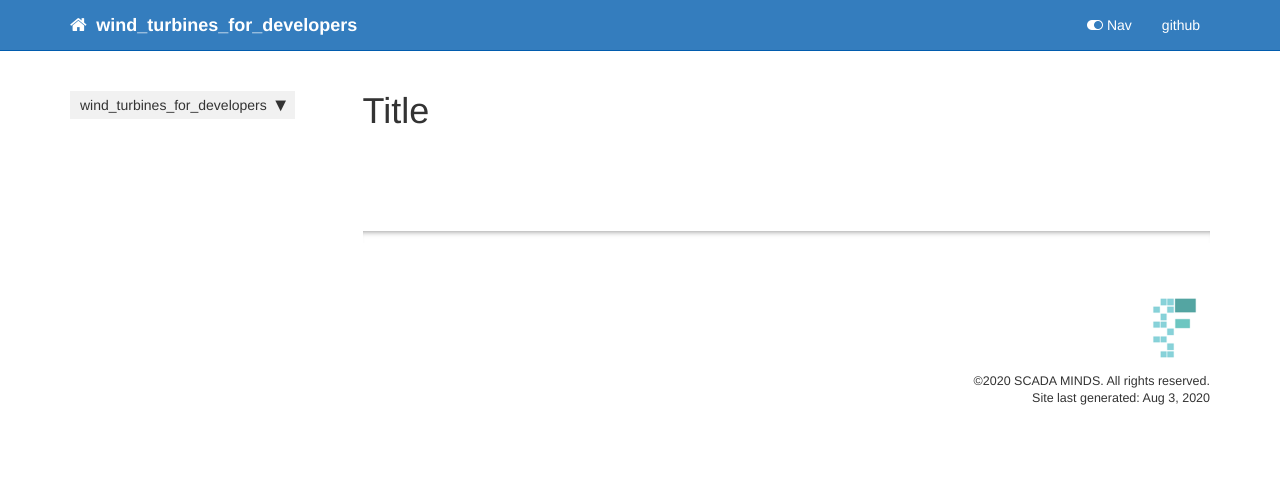
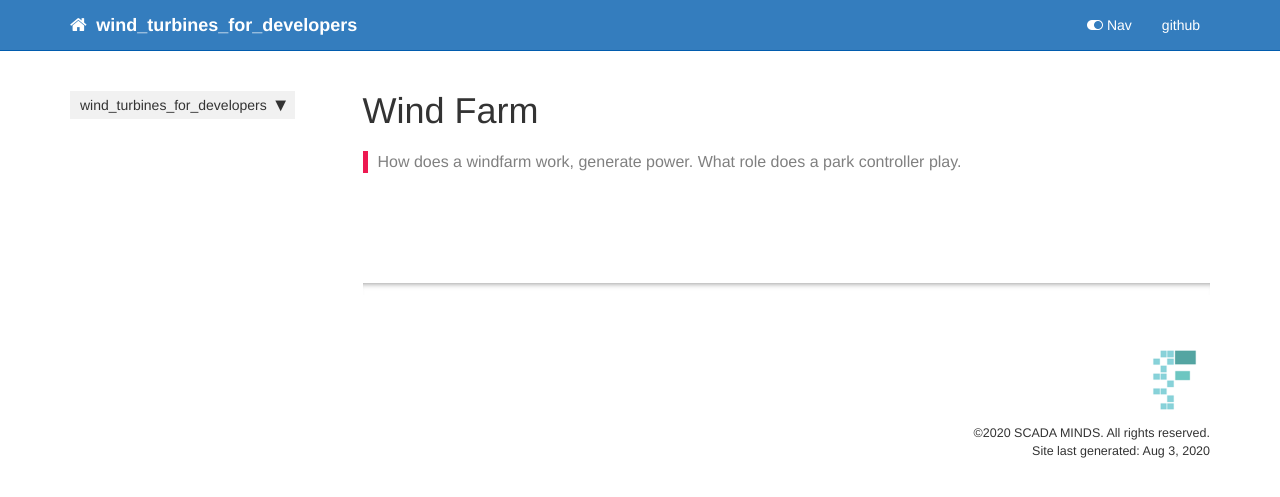
Before and after one commit to abbscadaminds/wind_turbines_for_developers, a Jekyll site: the page built from docs/wind_farm.html, in a window 1280 px wide. Shown: the top 497 px of the page. Built offline with Jekyll 4.4.1, drawn with Linux system fonts in a browser that asks for light colours; nearby versions of some CDN libraries; comment, search, counter and statistics services are not loaded.

Commit message:
Update to wind farm

```diff
--- a/docs/_data/sidebars/home_sidebar.yml
+++ b/docs/_data/sidebars/home_sidebar.yml
@@ -22,7 +22,7 @@ entries:
       title: Wind Turbine
       url: /wind_turbine
     - output: web,pdf
-      title: Title
+      title: Wind Farm
       url: /wind_farm
     output: web
     title: wind_turbines_for_developers
--- a/docs/sidebar.json
+++ b/docs/sidebar.json
@@ -5,6 +5,6 @@
     "Abbreviation in Wind": "/abbreviation",
     "The Wind Resource": "/wind_resource",
     "Wind Turbine": "/wind_turbine",
-    "Title": "/wind_farm"
+    "Wind Farm": "/wind_farm"
   }
 }
--- a/docs/wind_farm.html
+++ b/docs/wind_farm.html
@@ -1,12 +1,12 @@
 ---
 
-title: Title
+title: Wind Farm
 
 keywords: fastai
 sidebar: home_sidebar
 
-
-
+summary: "How does a windfarm work, generate power. What role does a park controller play."
+description: "How does a windfarm work, generate power. What role does a park controller play."
 ---
 <!--
 
```
